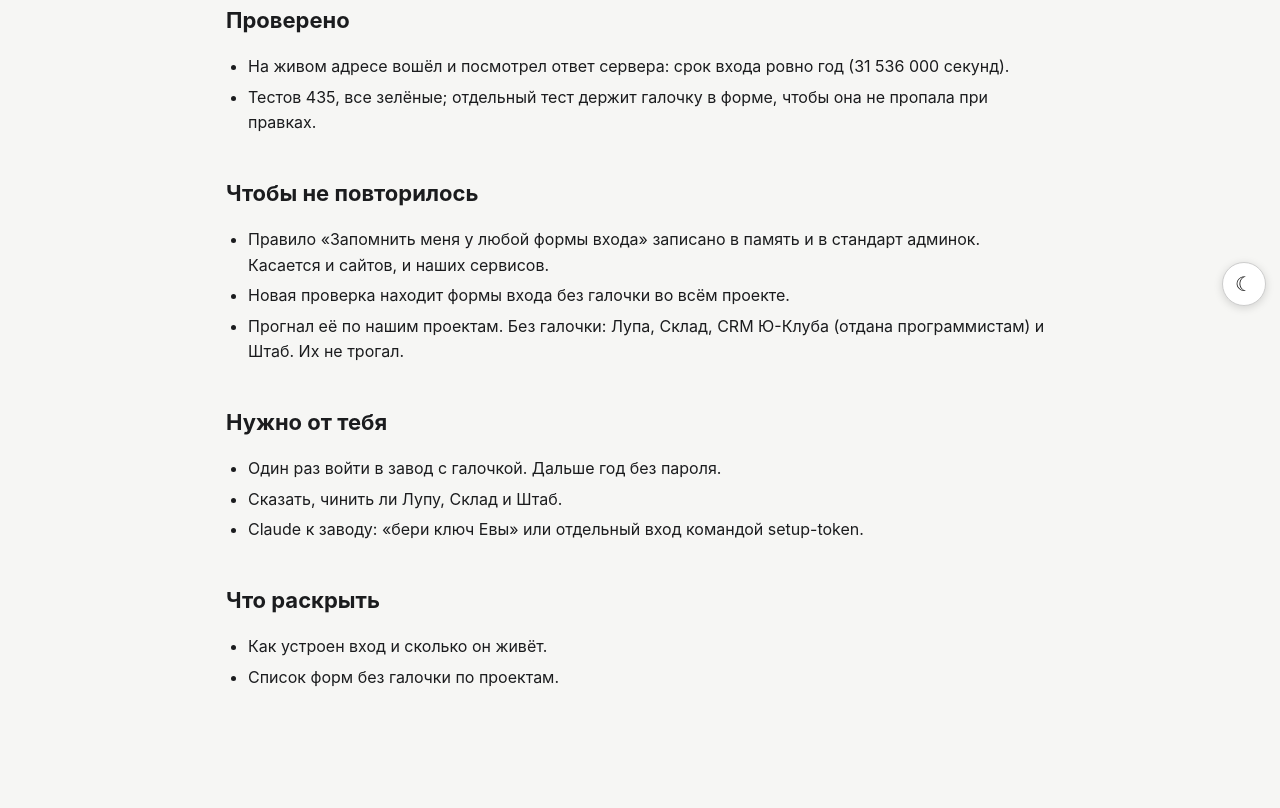
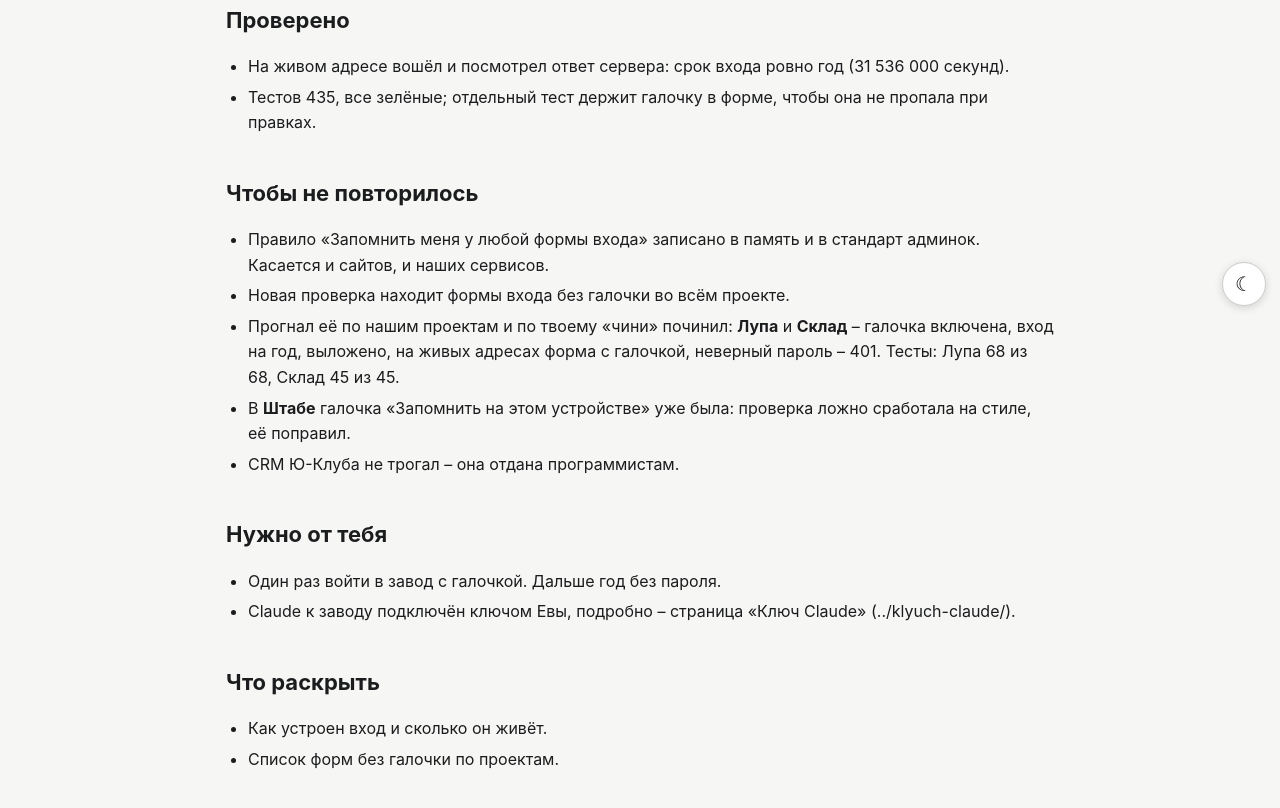
Before and after one commit to tema-mail/seo-zavod, a plain HTML site: page vhod/index.html in a window 1280 px wide. Shown: the part 480-1288 px from the top of the page. Drawn offline with Linux system fonts and the light colour scheme.

Commit message:
Страница «вход»: Лупа и Склад починены, Штаб уже был с галочкой, Claude подключён
Co-Authored-By: Claude Opus 5.5 <noreply@anthropic.com>

```diff
--- a/vhod/index.html
+++ b/vhod/index.html
@@ -58,13 +58,14 @@ document.documentElement.setAttribute('data-theme',t)})();</script></head><body>
 <ul>
 <li>Правило «Запомнить меня у любой формы входа» записано в память и в стандарт админок. Касается и сайтов, и наших сервисов.</li>
 <li>Новая проверка находит формы входа без галочки во всём проекте.</li>
-<li>Прогнал её по нашим проектам. Без галочки: Лупа, Склад, CRM Ю-Клуба (отдана программистам) и Штаб. Их не трогал.</li>
+<li>Прогнал её по нашим проектам и по твоему «чини» починил: <strong>Лупа</strong> и <strong>Склад</strong> – галочка включена, вход на год, выложено, на живых адресах форма с галочкой, неверный пароль – 401. Тесты: Лупа 68 из 68, Склад 45 из 45.</li>
+<li>В <strong>Штабе</strong> галочка «Запомнить на этом устройстве» уже была: проверка ложно сработала на стиле, её поправил.</li>
+<li>CRM Ю-Клуба не трогал – она отдана программистам.</li>
 </ul>
 <h2>Нужно от тебя</h2>
 <ul>
 <li>Один раз войти в завод с галочкой. Дальше год без пароля.</li>
-<li>Сказать, чинить ли Лупу, Склад и Штаб.</li>
-<li>Claude к заводу: «бери ключ Евы» или отдельный вход командой setup-token.</li>
+<li>Claude к заводу подключён ключом Евы, подробно – страница «Ключ Claude» (../klyuch-claude/).</li>
 </ul>
 <h2>Что раскрыть</h2>
 <ul>
```
Also changed, not shown: vhod/golos.txt, 2 other files.
